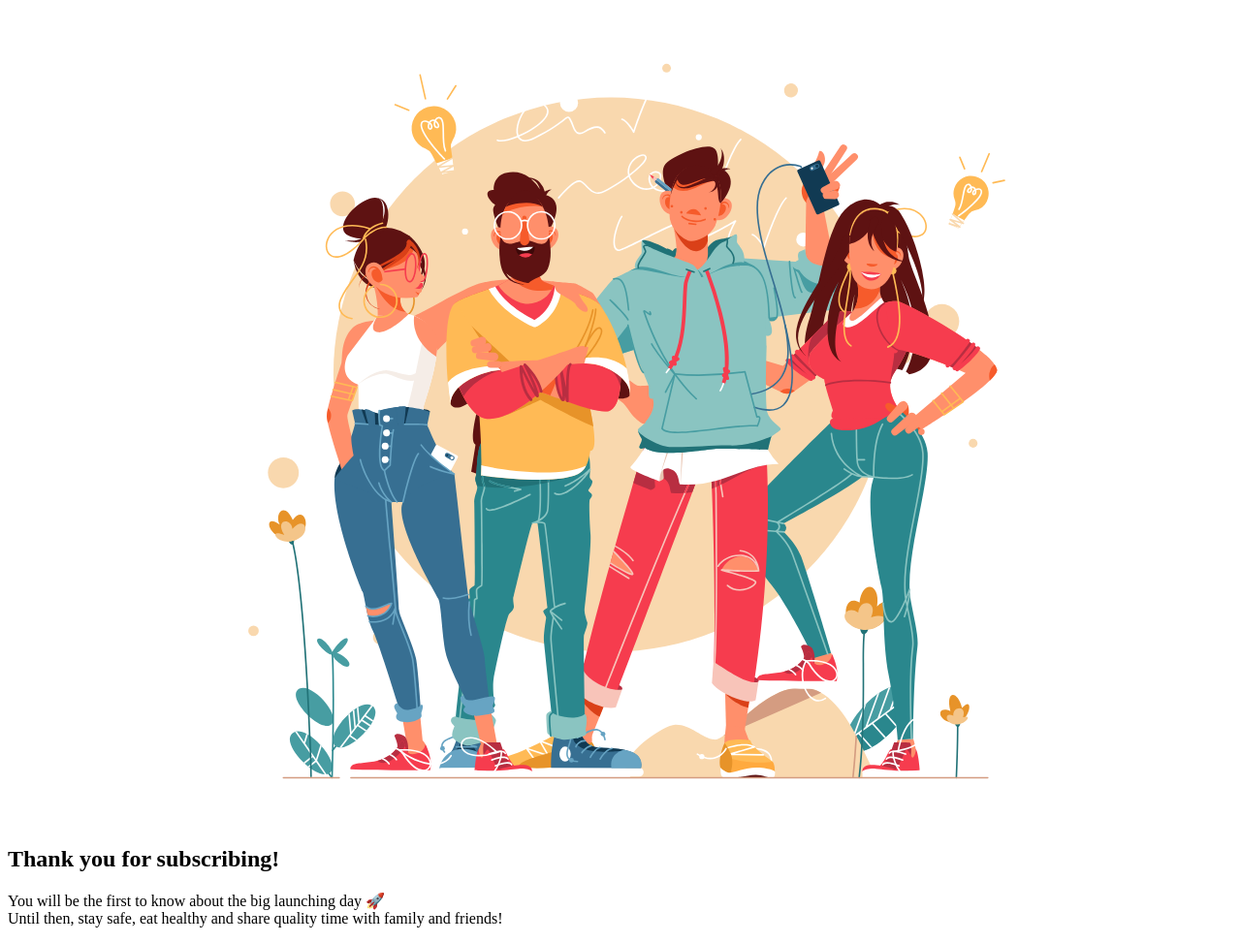
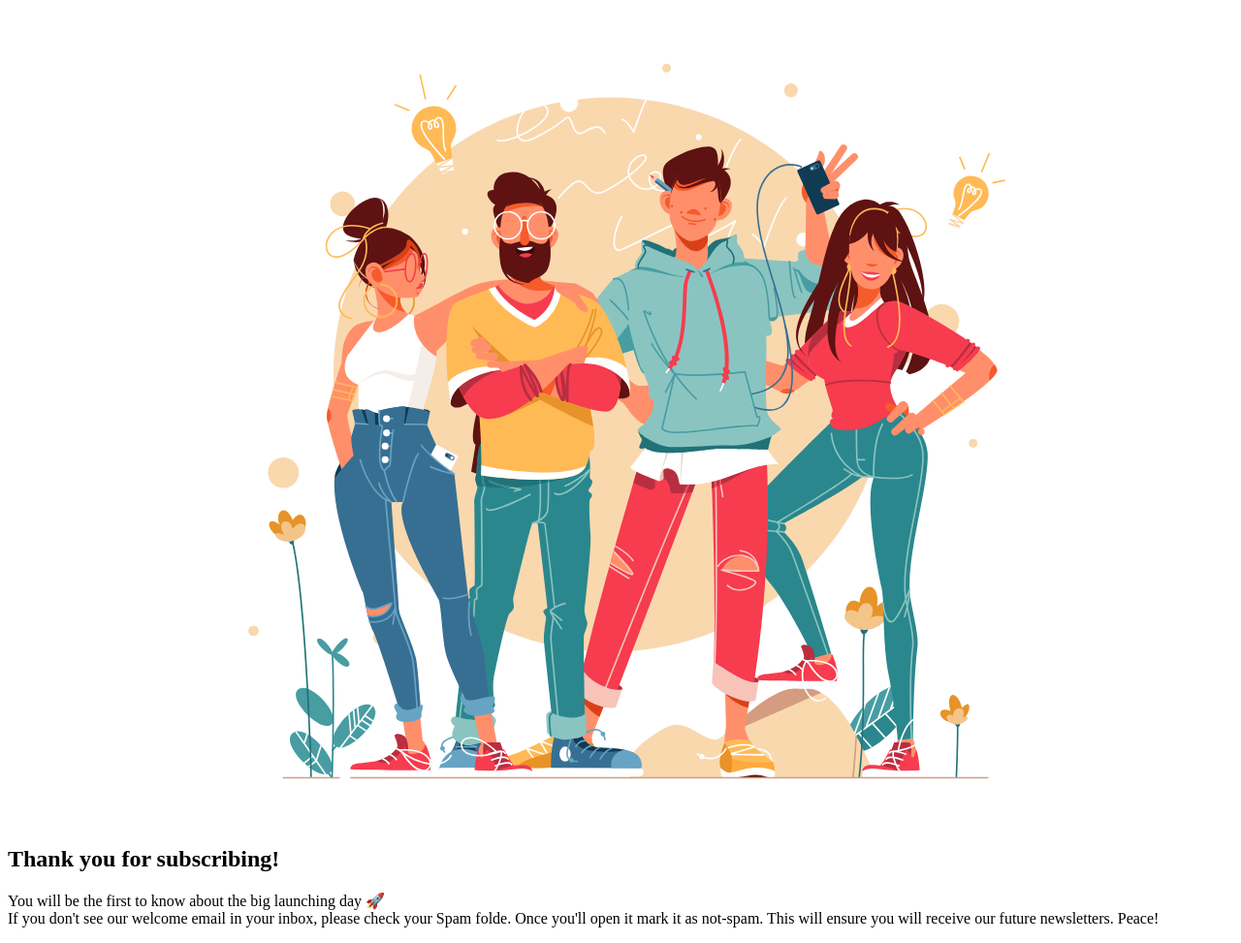
Before and after one commit to waldothedeveloper/devgadgets_coming_soon, a Gatsby site: page /Newsletter/thank-you-for-subscribing in a window 1280 px wide. Shown: the whole page at 97% size. Built offline with nearby package versions, Linux system fonts and the light colour scheme; Gatsby itself is replaced by a stand-in of ours.

Commit message:
Added a message to check the smap folder since our newsletter is brand new

```diff
--- a/src/pages/Newsletter/thank-you-for-subscribing.js
+++ b/src/pages/Newsletter/thank-you-for-subscribing.js
@@ -34,8 +34,9 @@ const ThankYouForSubscribing = () => {
               🚀
             </span>
             <br />
-            Until then, stay safe, eat healthy and share quality time with
-            family and friends!
+            If you don't see our welcome email in your inbox, please check your
+            Spam folde. Once you'll open it mark it as not-spam. This will
+            ensure you will receive our future newsletters. Peace!
           </p>
         </div>
       </div>
```
